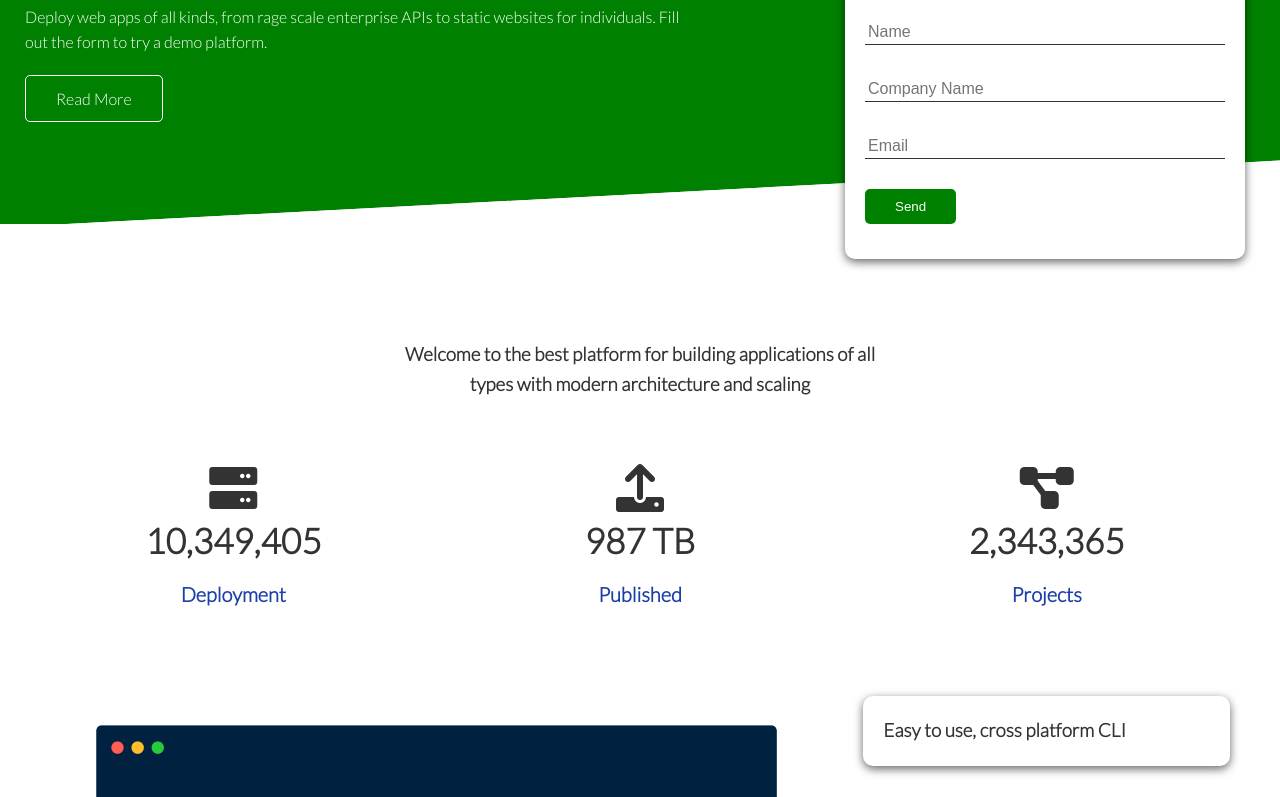
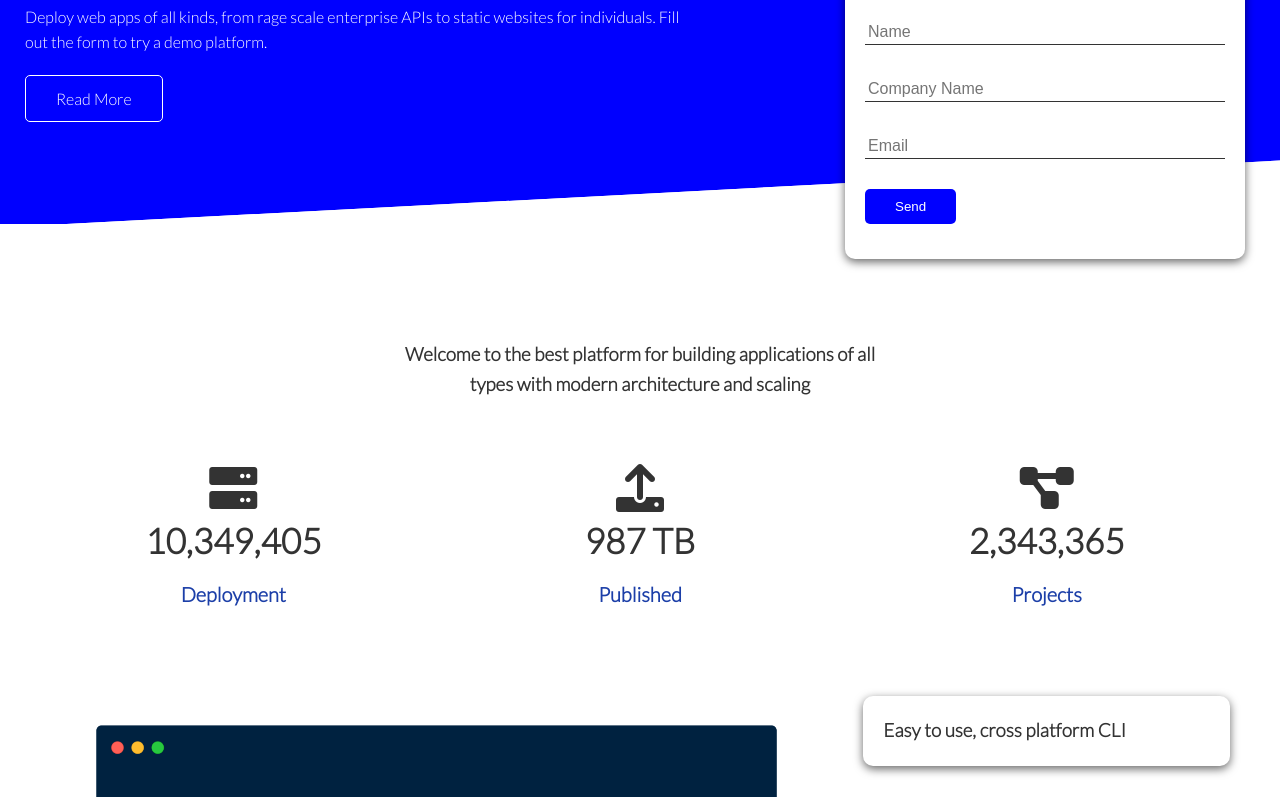
Before and after one commit to JoseValdez15/Luroki-test-website, a plain HTML site: page index.html in a window 1280 px wide. Shown: the part 246-1043 px from the top of the page. Drawn offline with Linux system fonts and the light colour scheme.

Commit message:
Update style.css

```diff
--- a/style.css
+++ b/style.css
@@ -1,7 +1,7 @@
 @import url('https://fonts.googleapis.com/css2?family=Lato:wght@300&display=swap');
 
 :root{
-    --primary-color: green;
+    --primary-color: blue;
     --secondary-color: #1c3fa8;
     --dark-color: #002240;
     --light-color: #f4f4f4;
```
